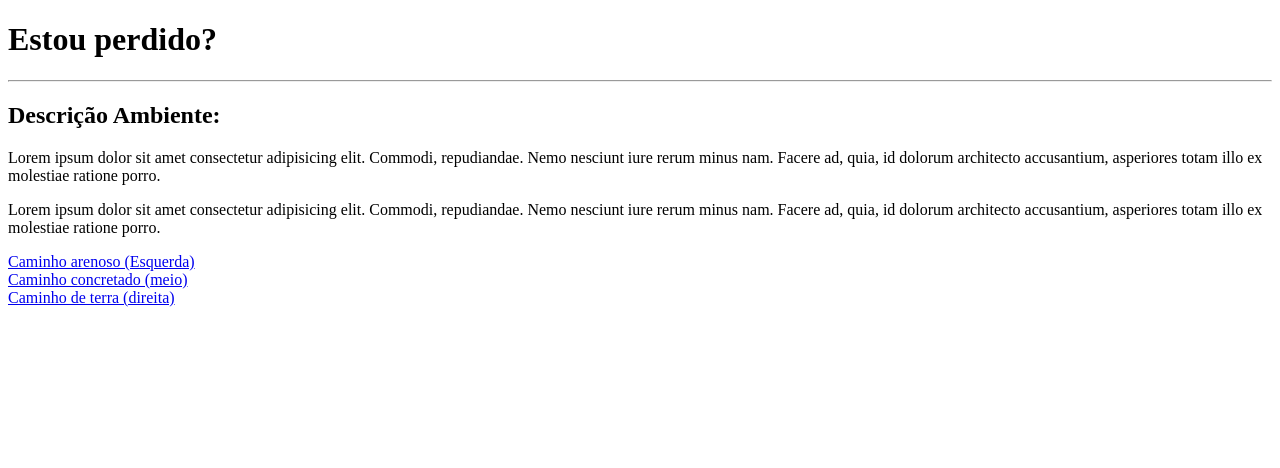
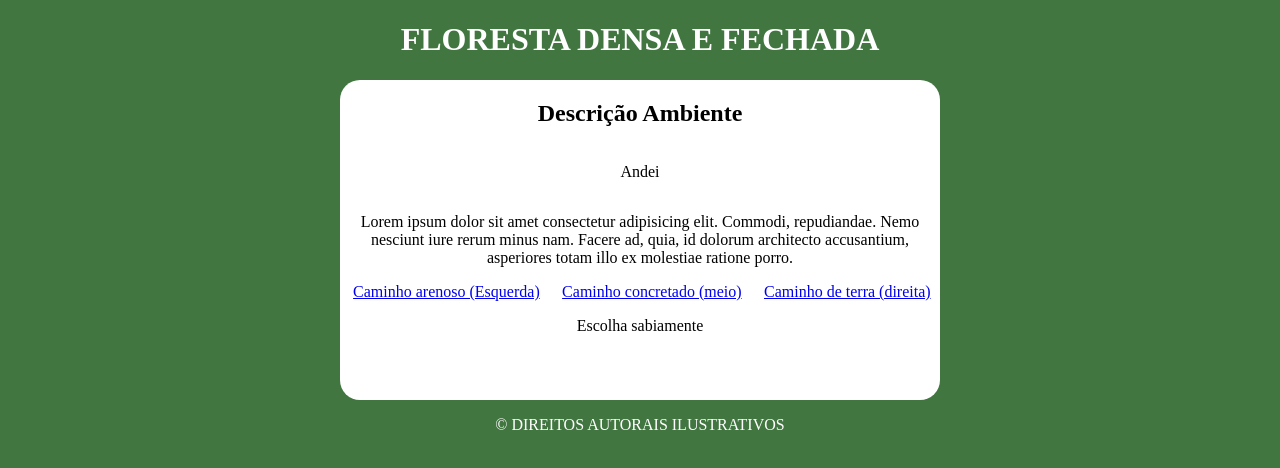
Before and after one commit to JoaoMeloReis/Aventura-solo, a plain HTML site: page encruzilhada.html in a window 1280 px wide. Drawn offline with Linux system fonts and the light colour scheme.

Commit message:
Layout pagina principal (encruzilhada)

```diff
--- /dev/null
+++ b/assets/style/encruzilhada.css
@@ -0,0 +1,40 @@
+body {
+    display: flex;
+    flex-direction: column;
+    align-items: center;
+    margin: 0;
+    padding: 0;
+    background: rgba(18, 84, 18, 0.799);
+}
+
+h1 {
+    text-align: center;
+    color: white;
+}
+
+
+p.copr {
+    color: white;
+}
+
+.main {
+
+    border-radius: 20px;
+    width: 600px;
+    height: 320px;
+    display: flex;
+    flex-direction: column;
+    background: rgb(255, 255, 255);
+    text-align: center;
+}
+
+.child {
+    display: flex;
+    justify-content: space-around;
+    align-items: center;
+}
+
+.child>a {
+    text-align: center;
+    margin-left: 10px;
+}
--- a/encruzilhada.html
+++ b/encruzilhada.html
@@ -1,20 +1,33 @@
 <!DOCTYPE html>
 <html lang="en">
+
 <head>
     <meta charset="UTF-8">
     <meta http-equiv="X-UA-Compatible" content="IE=edge">
     <meta name="viewport" content="width=device-width, initial-scale=1.0">
-    <title>Floresta Densa e escura</title>
+    <title>Estou perdido?</title>
+    <link rel="stylesheet" href="./assets/style/encruzilhada.css">
 </head>
+
 <body>
-    <h1>Estou perdido?</h1>
-    <hr>
-    <h2>Descrição Ambiente:</h2>
-    <p>Lorem ipsum dolor sit amet consectetur adipisicing elit. Commodi, repudiandae. Nemo nesciunt iure rerum minus nam. Facere ad, quia, id dolorum architecto accusantium, asperiores totam illo ex molestiae ratione porro.</p>
-    <p>Lorem ipsum dolor sit amet consectetur adipisicing elit. Commodi, repudiandae. Nemo nesciunt iure rerum minus nam. Facere ad, quia, id dolorum architecto accusantium, asperiores totam illo ex molestiae ratione porro.</p>
+    <h1>FLORESTA DENSA E FECHADA</h1>
 
-    <a href="caminho1.html">Caminho arenoso (Esquerda)</a><br>
-    <a href="caminho2.html">Caminho concretado (meio)</a><br>
-    <a href="caminho3.html">Caminho de terra (direita)</a><br>
+    <div class="main">
+        <h2>Descrição Ambiente</h2>
+        <p>Andei</p>
+        <p>Lorem ipsum dolor sit amet consectetur adipisicing elit. Commodi, repudiandae. Nemo nesciunt iure rerum minus
+            nam. Facere ad, quia, id dolorum architecto accusantium, asperiores totam illo ex molestiae ratione porro.
+        </p>
+        <div class="child">
+            <a href="caminho1.html">Caminho arenoso (Esquerda)</a><br>
+            <a href="caminho2.html">Caminho concretado (meio)</a><br>
+            <a href="caminho3.html">Caminho de terra (direita)</a><br>
+        </div>
+        <footer>
+            <p>Escolha sabiamente</p>
+        </footer>
+    </div>
+    <p class="copr">© DIREITOS AUTORAIS ILUSTRATIVOS</p>
 </body>
+
 </html>
```
Also changed, not shown: assets/img/mapa astral.png (renamed from mapa astral.png).
